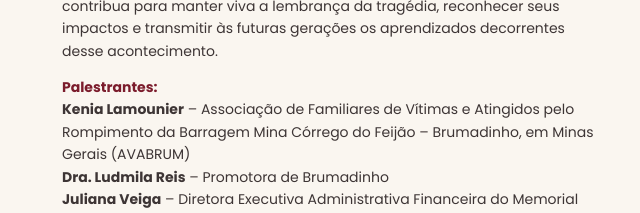
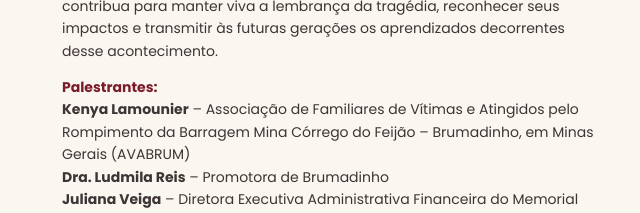
Before and after one commit to arthurpelegrinoi6/seminario-reparacao-e-legado, a plain HTML site: page index.html in a window 1280 px wide. Shown: the part 2787-3000 px from the top of the page, 602-1242 px from the left. Drawn offline with Linux system fonts and the light colour scheme.

Commit message:
Corrige nome da palestrante Kenya Lamounier
Co-Authored-By: Claude Opus 5.5 <noreply@anthropic.com>

```diff
--- a/index.html
+++ b/index.html
@@ -174,7 +174,7 @@ footer{text-align:center;color:#8a7f7f;font-size:12px;padding:24px 16px}
 <div class="item"><h3><span class="t">14h30 às 15h15</span> – Roda de conversa: Memorial Brumadinho</h3>
 <p>A roda de conversa tem como objetivo promover um espaço de diálogo e reflexão sobre a construção do Memorial Brumadinho, abordando seu papel na preservação da memória das vítimas, no reconhecimento das comunidades atingidas e na valorização das histórias e experiências relacionadas ao rompimento da barragem da Vale em Brumadinho. Busca-se discutir a importância dos processos de memória, bem como os desafios envolvidos na concepção e implementação de um espaço que contribua para manter viva a lembrança da tragédia, reconhecer seus impactos e transmitir às futuras gerações os aprendizados decorrentes desse acontecimento.</p>
 <div class="s"><div><b class="h">Palestrantes:</b></div>
-<div><b>Kenia Lamounier</b> – Associação de Familiares de Vítimas e Atingidos pelo Rompimento da Barragem Mina Córrego do Feijão – Brumadinho, em Minas Gerais (AVABRUM)</div>
+<div><b>Kenya Lamounier</b> – Associação de Familiares de Vítimas e Atingidos pelo Rompimento da Barragem Mina Córrego do Feijão – Brumadinho, em Minas Gerais (AVABRUM)</div>
 <div><b>Dra. Ludmila Reis</b> – Promotora de Brumadinho</div>
 <div><b>Juliana Veiga</b> – Diretora Executiva Administrativa Financeira do Memorial Brumadinho</div></div>
 <div class="s"><b class="h">Moderação:</b> <b>Isadora Ribeiro Lopes</b> – Assessora chefe de Participação Social Pró-Brumadinho, da Superintendência Central de Reparação Pró-Brumadinho - Secretaria de Estado Planejamento e Gestão (SEPLAG)</div></div>
```
